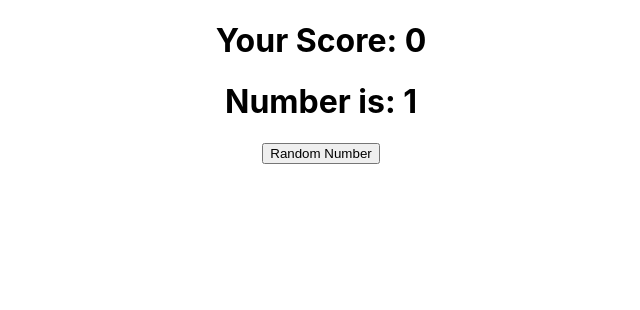
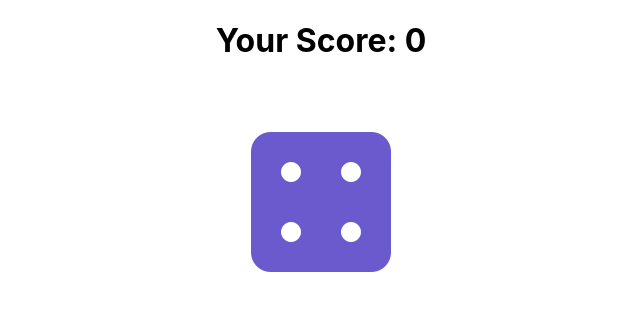
Before and after one commit to mykey007/chess, a React (Create React App) app: page / in a window 1280 px wide. Shown: the top 310 px of the page, without its empty margins (319-959 px from the left). Built offline with nearby package versions, Linux system fonts and the light colour scheme.

Commit message:
dice with props and styles

```diff
--- a/public/index.html
+++ b/public/index.html
@@ -4,7 +4,13 @@
     <meta charset="utf-8" />
     <link rel="icon" href="%PUBLIC_URL%/favicon.ico" />
     <meta name="viewport" content="width=device-width, initial-scale=1" />
-    <meta name="theme-color" content="#000000" />
+    <meta name="theme-color" content="#b967ff" />
+    <link
+      rel="stylesheet"
+      href="https://use.fontawesome.com/releases/v5.7.0/css/all.css"
+      integrity="sha384-lZN37f5QGtY3VHgisS14W3ExzMWZxybE1SJSEsQp9S+oqd12jhcu+A56Ebc1zFSJ"
+      crossorigin="anonymous"
+    />
     <meta
       name="description"
       content="Web site created using create-react-app"
--- a/src/App.js
+++ b/src/App.js
@@ -1,6 +1,6 @@
 import React, { Component } from 'react';
 import Game from './Game';
-import Clicker from './Clicker';
+import Dice from './Dice';
 import './App.css';
 
 class App extends Component {
@@ -8,7 +8,7 @@ class App extends Component {
     return (
       <div className="App">
         <Game/>
-        <Clicker/>
+        <Dice face='four'/>
       </div>
     )
   }
--- /dev/null
+++ b/src/Dice.css
@@ -0,0 +1,5 @@
+.Dice {
+    font-size: 10em;
+    padding: 0.25em;
+    color: slateblue;
+}
--- /dev/null
+++ b/src/Dice.js
@@ -0,0 +1,25 @@
+import React, { Component } from 'react'
+import './Dice.css';
+class Dice extends Component {
+    constructor(props) {
+        super(props)
+        this.state = { num: 1 }
+        this.getRandom = this.getRandom.bind(this)
+    }
+    getRandom() {
+        // pick random number
+        let rand = Math.floor(Math.random() * 10) + 1
+        // update state with new number
+        this.setState({num: rand})
+    }
+    render() {
+        return(
+            <div>
+                <i className={`Dice fas fa-dice-${this.props.face}`} />
+
+            </div>
+        )
+    }
+}
+
+export default Dice
```
